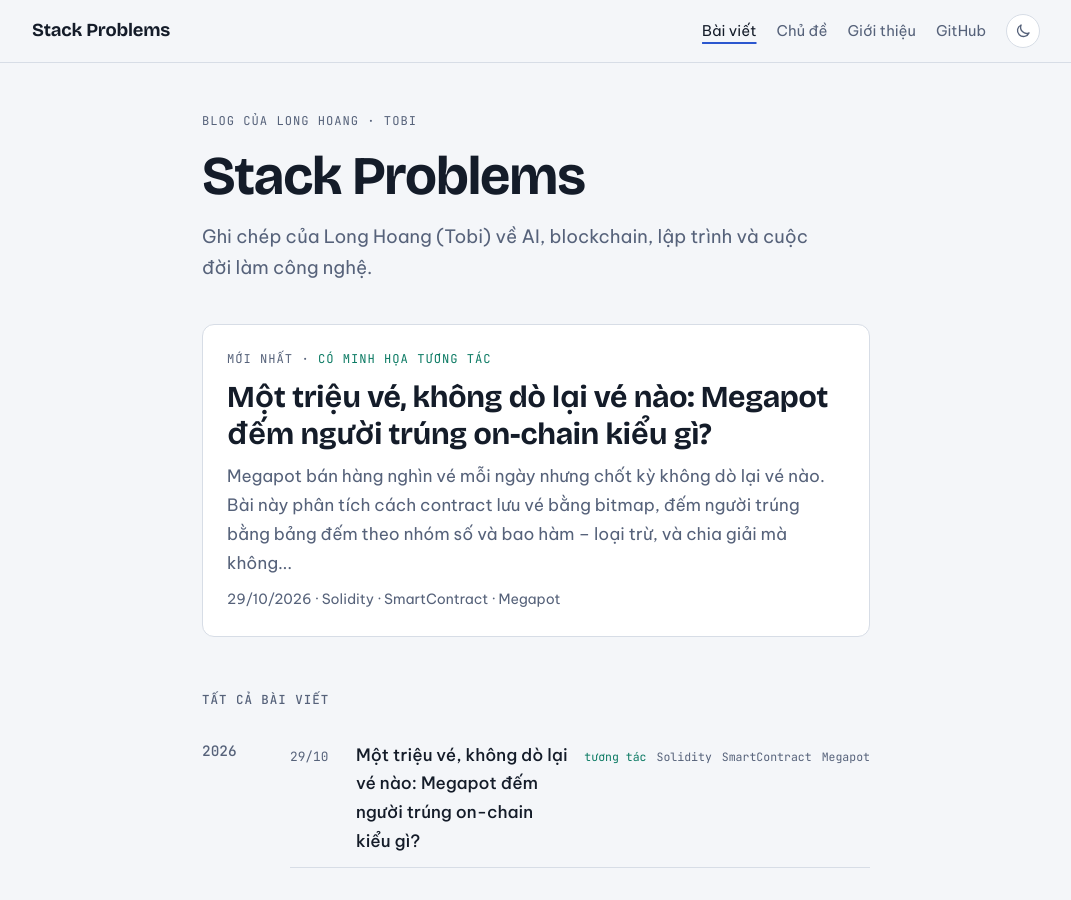
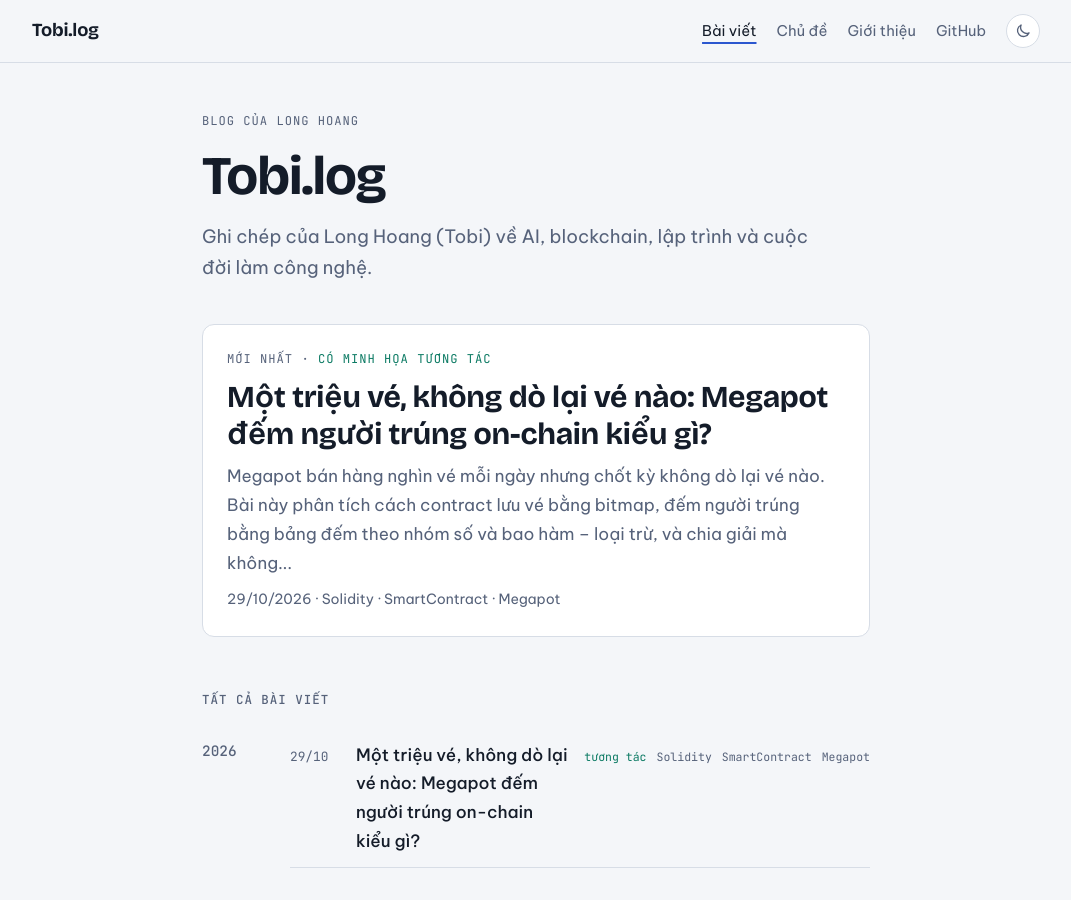
Before and after one commit to SFzxc/SFzxc.github.io, a Jekyll site: the page built from index.html, in a window 1280 px wide and 900 px high. Shown: the whole window, without its empty margins (104-1175 px from the left). Built offline with Jekyll 4.4.1, drawn with Linux system fonts in a browser that asks for light colours.

Commit message:
Đổi tên blog thành Tobi.log
Co-Authored-By: Claude Opus 5.5 <noreply@anthropic.com>
Claude-Session: https://claude.ai/code/session_01GgoWaYJLWBhz2tETuzAPxu

```diff
--- a/_config.yml
+++ b/_config.yml
@@ -1,4 +1,4 @@
-title: Stack Problems
+title: Tobi.log
 description: Ghi chép của Long Hoang (Tobi) về AI, blockchain, lập trình và cuộc đời làm công nghệ.
 author: Long Hoang
 nickname: Tobi
--- a/_posts/2026-10-29-megapot-dem-nguoi-trung.html
+++ b/_posts/2026-10-29-megapot-dem-nguoi-trung.html
@@ -206,7 +206,7 @@ body{margin:0} img{max-width:100%} [hidden]{display:none!important}
 </style>
 </head>
 <body>
-<header class="sitebar"><a href="/">← Stack Problems</a>
+<header class="sitebar"><a href="/">← Tobi.log</a>
 {% include theme-toggle.html %}
 </header>
 <div class="wrap">
--- a/assets/css/site.css
+++ b/assets/css/site.css
@@ -1,4 +1,4 @@
-/* Stack Problems: cùng hệ màu và font với các bài tương tác.
+/* Tobi.log: cùng hệ màu và font với các bài tương tác.
    Layout: một cột đọc ~700px, thanh đầu trang và chân trang rộng ~1040px.
    Màu: xanh dương = nhấn / link, xanh ngọc = nhãn "tương tác", hổ phách = phụ. */
 :root{
--- a/index.html
+++ b/index.html
@@ -2,7 +2,7 @@
 layout: default
 ---
 <section class="intro col">
-  <p class="eyebrow">Blog của {{ site.author }} · {{ site.nickname }}</p>
+  <p class="eyebrow">Blog của {{ site.author }}</p>
   <h1 class="intro-title">{{ site.title }}</h1>
   <p class="intro-lead">{{ site.description }}</p>
 </section>
```
Also changed, not shown: README.md.
